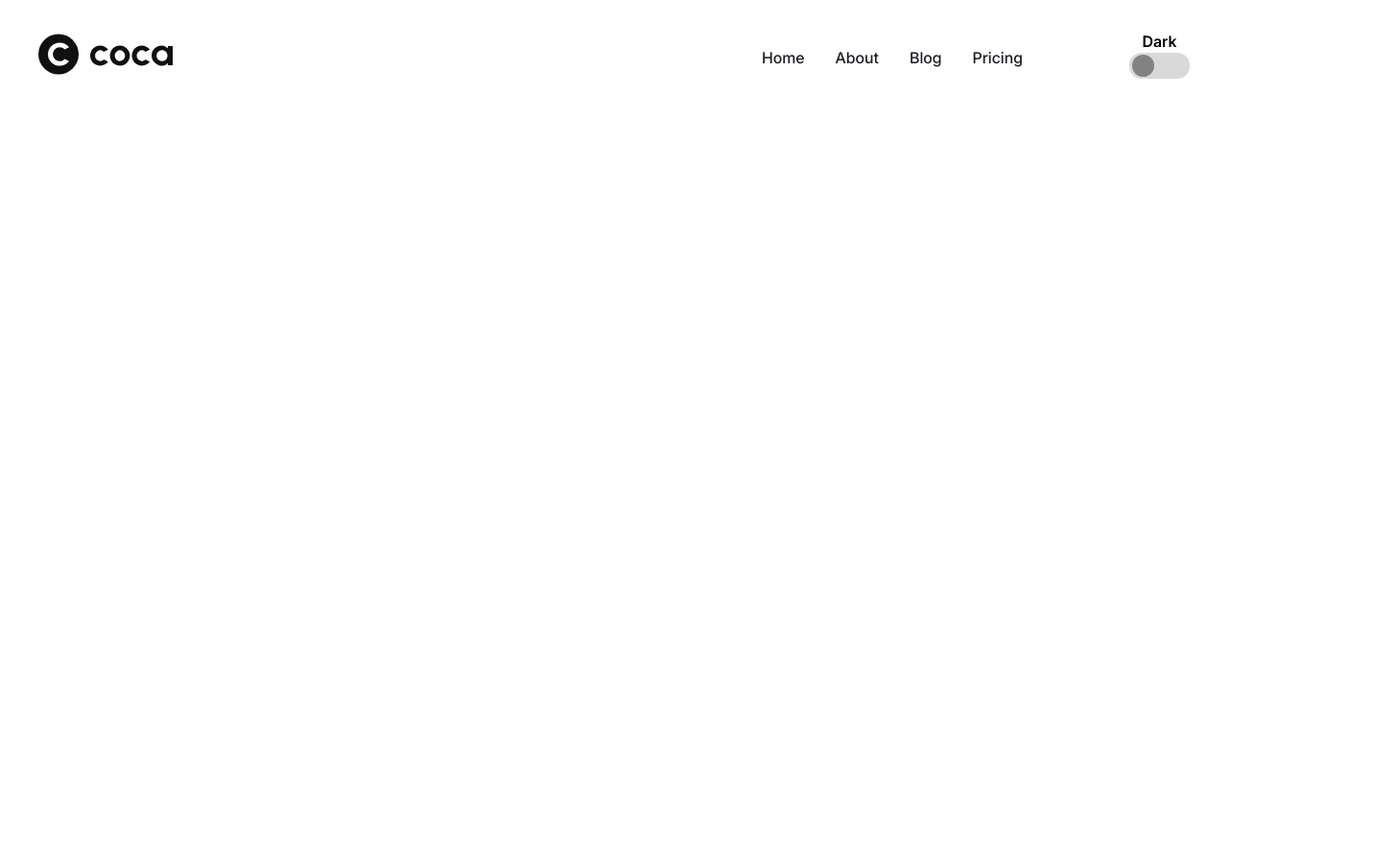
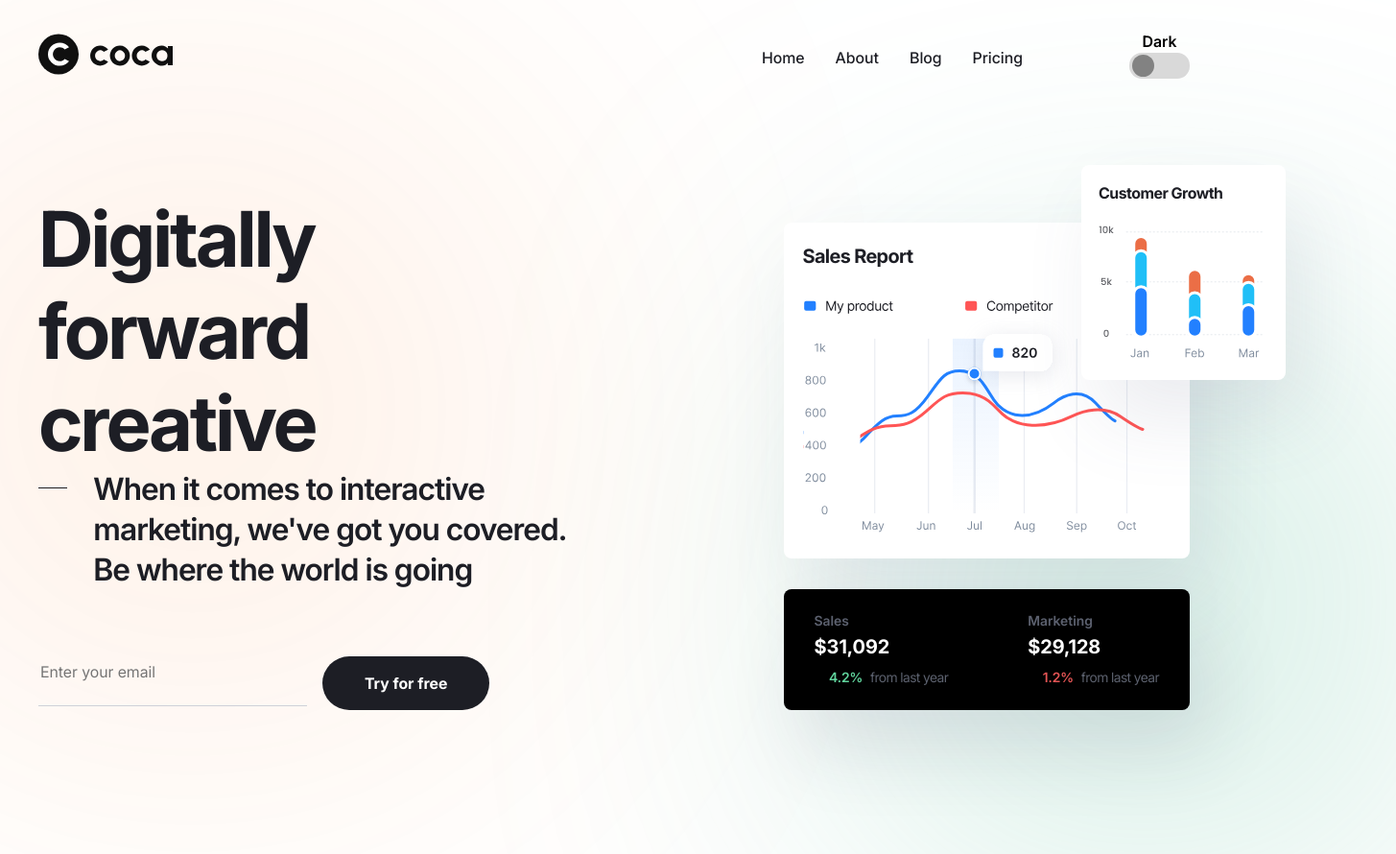
Before and after one commit to DemiurgBased/coca, a website built with Vite: page src/index.html in a window 1280 px wide. Shown: the whole page at 96% size, 1455 px wide, since content can reach past the window. Before the commit the page ends 800 px from the top, so only its background shows below. Built offline with nearby package versions, Linux system fonts and the light colour scheme; files whose address does not match are found by name.

Commit message:
lesson 12 timing 42:48, created hero section

```diff
--- a/src/assets/scss/base/vars.scss
+++ b/src/assets/scss/base/vars.scss
@@ -2,12 +2,14 @@
     // neutral colors
     --neutral-color-10: #fff;
     --neutral-color-20: #f5f5f5;
+    --neutral-color-40: #ced1d8;
     --neutral-color-60: #18181d;
     --neutral-color-100: #1d1e25;
     --neutral-color-120: #828282;
     --neutral-color-130: #d9d9d9;
     --neutral-color-140: #000;
     --primary-color-50: #4e7ddb;
+    --success-color-70: #68c2a269;
     --logo-color-text: #101010;
     --logo-color-circle: #101010;
     --container-padding: 15px;
@@ -25,5 +27,6 @@
     --neutral-color-140: #fff;
     --logo-color-text: #fff;
     --logo-color-circle: #343542;
+    --success-color-70: #e2f8f033;
 
 }
--- a/src/assets/scss/components/header.scss
+++ b/src/assets/scss/components/header.scss
@@ -1,5 +1,9 @@
 .header {
-
+  position: fixed;
+  top: 0;
+  left: 0;
+  right: 0;
+  z-index: var(--z-index-3);
   padding: 26px 0px 22px;
 
   @include mobile {
@@ -72,6 +76,7 @@
     background-color: var(--neutral-color-130);
     transform: translateY(8px);
     transition: background-color var(--transition);
+    cursor: pointer;
 
     &::before {
       content: '';
--- /dev/null
+++ b/src/assets/scss/components/home/hero.scss
@@ -0,0 +1,188 @@
+.hero {
+  padding-top: 201px;
+
+  &__container {
+    @include flex-justify-between;
+    position: relative;
+    align-items: end;
+
+    &::before {
+      top: -50px;
+      left: -100px;
+      width: 551px;
+      height: 551px;
+      background: #fa7515;
+      opacity: 0.2;
+      filter: blur(220px);
+    }
+
+    &::after {
+      bottom: -150px;
+      right: -200px;
+      width: 525px;
+      height: 525px;
+      background: var(--success-color-70);
+      filter: blur(180px);
+    }
+
+    &::before,
+    &::after {
+      content: '';
+      z-index: -1;
+      position: absolute;
+      border-radius: 50%;
+      display: inline-block;
+    }
+  }
+
+  &__left {
+    max-width: 580px;
+  }
+
+  &__title {
+    font-weight: 700;
+    font-size: 80px;
+    line-height: 120%;
+    letter-spacing: -0.04em;
+    color: var(--neutral-color-100);
+  }
+
+  &__subtitle {
+    margin-bottom: 69px;
+  }
+
+  &__email {
+    display: flex;
+    align-items: center;
+    gap: 16px;
+  }
+
+  &__input {
+    border-bottom: 1px solid var(--neutral-color-40);
+    padding-bottom: 23px;
+    min-width: 280px;
+    font-weight: 400;
+    font-size: 16px;
+    line-height: 150%;
+    color: var(--neutral-color-100);
+    background-color: transparent;
+  }
+
+  &__btn {
+    color: var(--neutral-color-10);
+    background-color: var(--neutral-color-100);
+    padding: 16px 44px;
+  }
+
+  &__right {
+    position: relative;
+  }
+
+  &__sales {
+    padding: 20px;
+
+    &-title {
+      margin-bottom: 16px;
+      font-weight: 700;
+      font-size: 20px;
+      line-height: 150%;
+      letter-spacing: -0.03em;
+      color: #1d1e25;
+    }
+  }
+  &__customer {
+    position: absolute;
+    top: -60px;
+    right: -100px;
+    display: inline-block;
+    padding: 15px 18px;
+
+    &-title {
+      margin-bottom: 12px;
+      font-weight: 700;
+      font-size: 16px;
+      line-height: 187%;
+      letter-spacing: -0.03em;
+      color: #1d1e25;
+    }
+  }
+
+  &__sales,
+  &__customer {
+    border-radius: 8px;
+    box-shadow: 20px 40px 80px 0 #5960871f;
+    background: #fff;
+  }
+
+  &__stats {
+    margin-top: 32px;
+    border-radius: 8px;
+    padding: 20px 29px;
+    box-shadow: 20px 40px 80px 0 #2d33511f;
+    text-align: left;
+    background: #000;
+
+    &-head {
+      &-th {
+        font-weight: 600;
+        font-size: 14px;
+        line-height: 143%;
+        color: #5c616f;
+      }
+    }
+
+    &-body {
+      &-td {
+        font-weight: 700;
+        font-size: 20px;
+        line-height: 130%;
+        white-space: nowrap;
+        color: #fff;
+
+        &:nth-child(1) {
+          padding-right: 80px;
+        }
+      }
+
+      &-num {
+        display: inline-block;
+        margin-right: 3px;
+        font-weight: 600;
+        font-size: 14px;
+        line-height: 143%;
+
+        &--green {
+          color: #60d39c;
+
+          &::before {
+            background: url('../assets/icons/green-arrow-icon.svg');
+          }
+        }
+
+        &--red {
+          color: #e35454;
+
+          &::before {
+            background: url('../assets/icons/red-arrow-icon.svg');
+          }
+        }
+
+        &--green::before,
+        &--red::before {
+          content: '';
+          display: inline-block;
+          width: 12px;
+          height: 12px;
+        }
+      }
+
+      &-text {
+        font-weight: 400;
+        font-size: 14px;
+        line-height: 157%;
+        letter-spacing: -0.04em;
+        color: #5c616e;
+      }
+    }
+  }
+}
--- /dev/null
+++ b/src/assets/scss/globals/button.scss
@@ -0,0 +1,15 @@
+.button {
+    &-form {
+        border-radius: 100px;
+        padding: 16px 0px;
+        font-weight: 700;
+        font-size: 16px;
+        line-height: 150%;
+        text-align: center;
+        transition: 0.3s;
+
+        &:hover {
+            opacity: 0.85;
+        }
+    }
+}
--- a/src/assets/scss/main.scss
+++ b/src/assets/scss/main.scss
@@ -9,4 +9,6 @@
 @import './base/main.scss';
 @import './base/fonts.scss';
 @import './globals/text.scss';
+@import './globals/button.scss';
 @import './components/header.scss';
+@import './components/home/hero.scss';
--- a/src/assets/scss/mixins/media.scss
+++ b/src/assets/scss/mixins/media.scss
@@ -3,21 +3,31 @@
       @content;
     }
   }
+
+  @mixin mini-desktop {
+    @media (max-width: 1200px) {
+      @content;
+    }
+  }
+
   @mixin tablet {
     @media (max-width: 992px) {
       @content;
     }
   }
+
   @mixin small-tablet {
     @media (max-width: 768px) {
       @content;
     }
   }
+
   @mixin mobile {
     @media (max-width: 576px) {
       @content;
     }
   }
+
   @mixin small-mobile {
     @media (max-width: 380px) {
       @content;
--- a/src/html/components/header.html
+++ b/src/html/components/header.html
@@ -1,3 +1,4 @@
+<div class="overlay" data-burger="overlay"></div>
 <header class="header">
     <h1 class="hidden">Coca - Digital Marketing Website. Home page.</h1>
     <div class="container header__container">
--- /dev/null
+++ b/src/html/components/home/hero.html
@@ -0,0 +1,70 @@
+<section class="hero">
+    <div class="container hero__container">
+        <div class="hero__left">
+            <h2 class="hero__title">
+                Digitally forward creative
+            </h2>
+            <p class="hero__subtitle text-p-subtitle">
+                When it comes to interactive marketing, we've got you covered.
+                Be where the world is going
+            </p>
+            <div class="hero__email">
+                <form class="hero__form">
+                    <input
+                    type="emai"
+                    class="hero__input"
+                    placeholder="Enter your email"
+                    required
+                    >
+                </form>
+                <button class="hero__btn button-form">Try for free</button>
+            </div>
+        </div>
+        <div class="hero__right">
+            <div class="hero__sales">
+                <h3 class="hero__sales-title">Sales Report</h3>
+                <img
+                    src="../../../assets/icons/sales-report-graph-icon.svg"
+                    width="366"
+                    height="260"
+                    alt="sales-report-graph-icon">
+            </div>
+            <div class="hero__customer">
+                <h3 class="hero__customer-title">Customer Growth</h3>
+                <img
+                src="../../../assets/icons/customer-growth-graph-icon.svg"
+                width="177"
+                height="149"
+                alt="customer-growth-graph">
+            </div>
+            <table class="hero__stats">
+                <thead class="hero__stats-head">
+                  <tr class="hero__stats-head-row">
+                    <th class="hero__stats-head-th">Sales</th>
+                    <th class="hero__stats-head-th">Marketing</th>
+                  </tr>
+                </thead>
+                <tbody class="hero__stats-body">
+                  <tr class="hero__stats-body-row">
+                    <td class="hero__stats-body-td">$31,092</td>
+                    <td class="hero__stats-body-td">$29,128</td>
+                  </tr>
+                  <tr class="hero__stats-body-row">
+                    <td class="hero__stats-body-td">
+                      <span class="hero__stats-body-num hero__stats-body-num--green">
+                        4.2%
+                      </span>
+                      <span class="hero__stats-body-text">from last year</span>
+                    </td>
+                    <td class="hero__stats-body-td">
+                      <span class="hero__stats-body-num hero__stats-body-num--red">
+                        1.2%
+                      </span>
+                      <span class="hero__stats-body-text">from last year</span>
+                    </td>
+                  </tr>
+                </tbody>
+              </table>
+        </div>
+    </div>
+</section>
--- a/src/index.html
+++ b/src/index.html
@@ -3,8 +3,8 @@
   <load src="./html/base/head.html" title="Home" />
 
   <body class="body" data-theme="light">
-    <div class="overlay" data-burger="overlay"></div>
     <load src="./html/components/header.html" />
+    <load src="./html/components/home/hero.html" />
     <script type="module" src="./js/main.js"></script>
   </body>
 </html>
```
Also changed, not shown: src/assets/icons/customer-growth-graph-icon.svg (added), src/assets/icons/green-arrow-icon.svg (added), src/assets/icons/red-arrow-icon.svg (added), src/assets/icons/sales-report-graph-icon.svg (added). Lines whose indentation alone changed are shown as unchanged.
